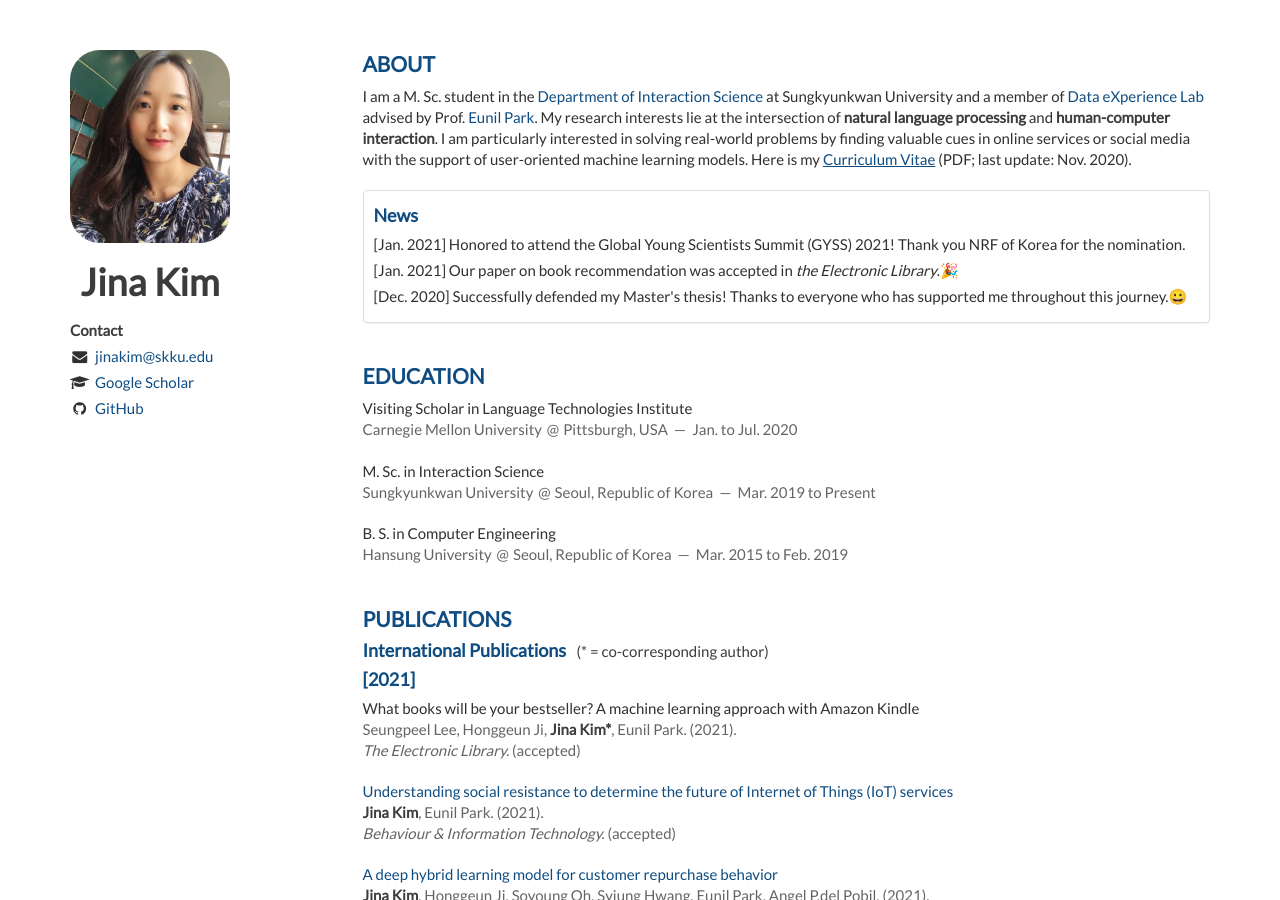
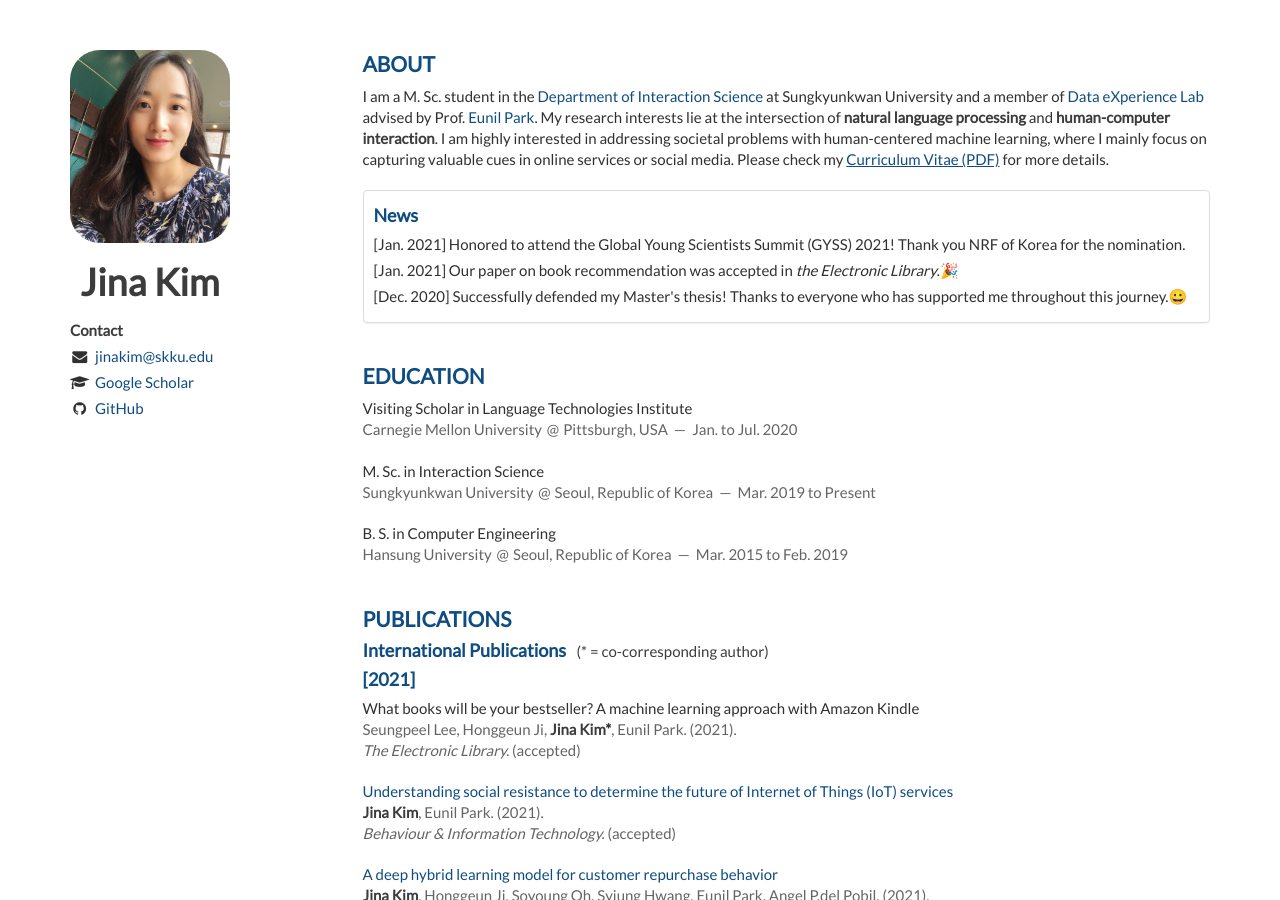
Before and after one commit to Jina-Kim/Jina-Kim.github.io, a Jekyll site: the page built from index.html, in a window 1280 px wide and 900 px high. Built offline with Jekyll 4.4.1, drawn with Linux system fonts in a browser that asks for light colours; nearby versions of some CDN libraries; the list of posts is cut into pages by our own code.

Commit message:
Update about.html

```diff
--- a/_includes/about.html
+++ b/_includes/about.html
@@ -3,8 +3,8 @@
     <article>
         <p>
           I am a M. Sc. student in the <a href="http://is.skku.edu">Department of Interaction Science</a> at Sungkyunkwan University and a member of <a href="http://dsl.skku.edu">Data eXperience Lab</a> advised by Prof. <a href="http://eunilpark.com">Eunil Park</a>.
-          My research interests lie at the intersection of <em>natural language processing</em> and <em>human-computer interaction</em>. I am particularly interested in solving real-world problems by finding valuable cues in online services or social media with the support of user-oriented machine learning models.
-          Here is my <a href='/Jina_Kim_CV.pdf' style="text-decoration: underline">Curriculum Vitae</a> (PDF; last update: Nov. 2020).
+          My research interests lie at the intersection of <em>natural language processing</em> and <em>human-computer interaction</em>. I am highly interested in addressing societal problems with human-centered machine learning, where I mainly focus on capturing valuable cues in online services or social media.
+          Please check my <a href='/Jina_Kim_CV.pdf' style="text-decoration: underline">Curriculum Vitae (PDF)</a> for more details.
         </p>
     </article>
 
```
